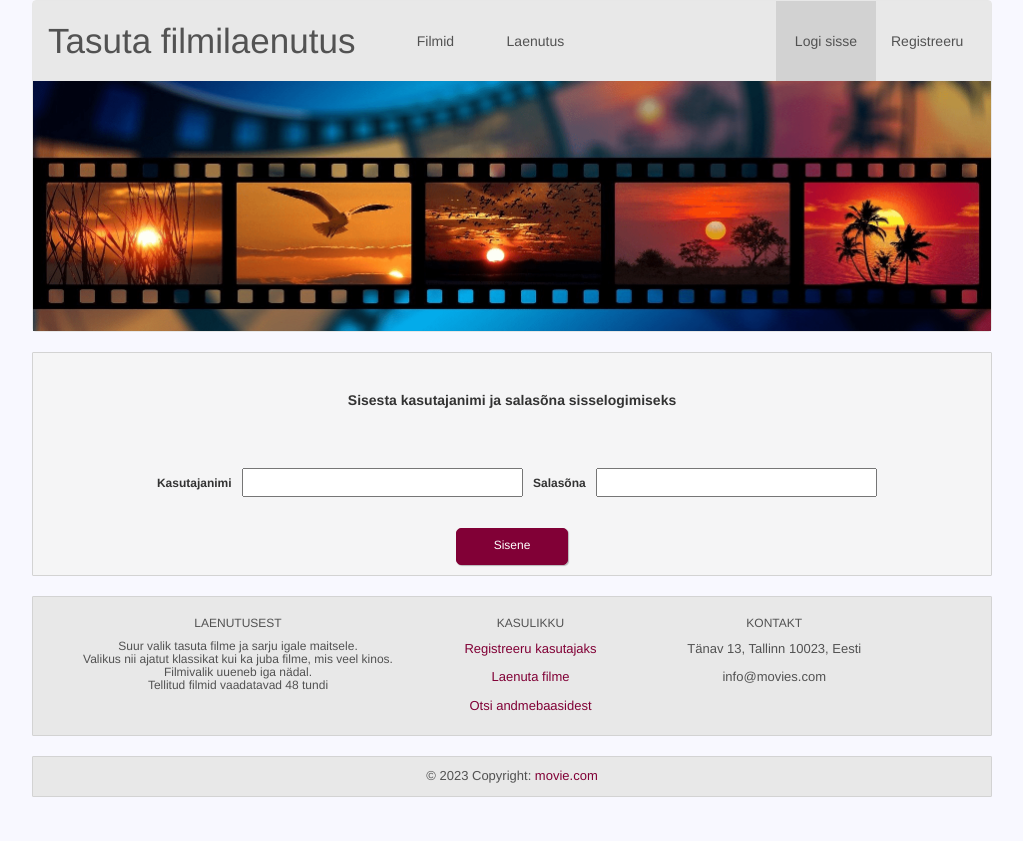
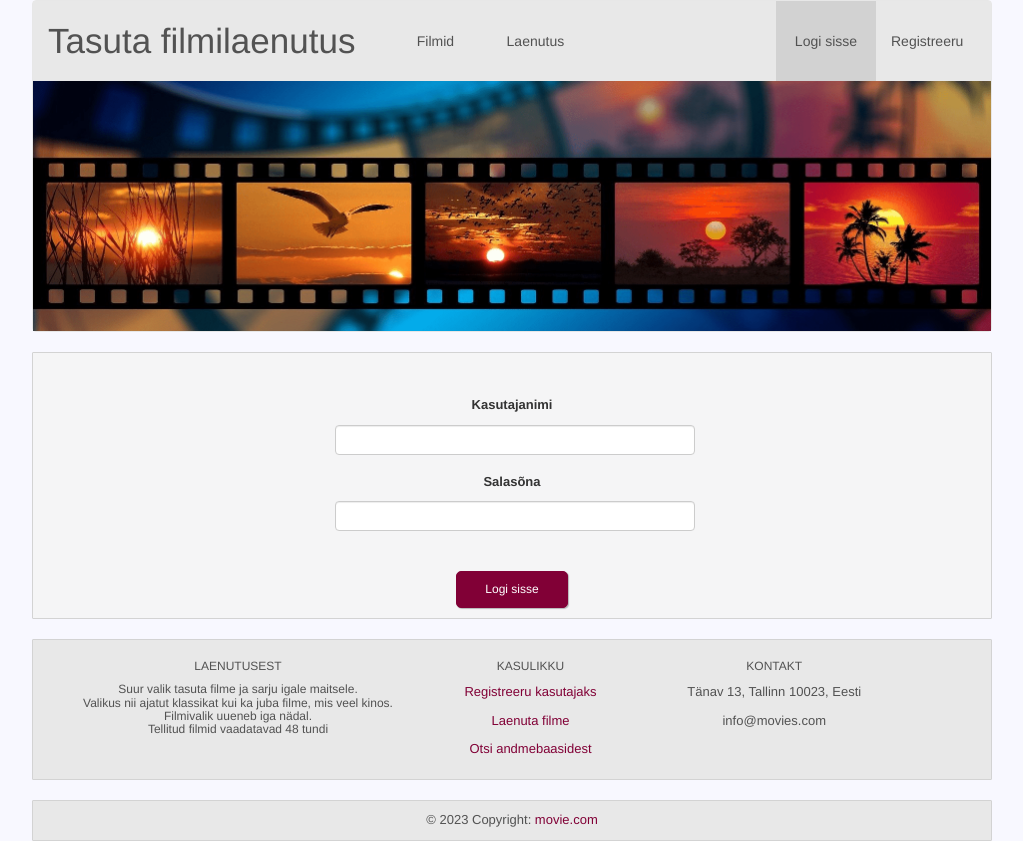
Before and after one commit to kvalge/movies-security-docker-angular, an Angular app: page /login in a window 1280 px wide. Shown: the top 841 px of the page, without its empty margins (128-1151 px from the left). Before the commit the page ends 800 px from the top, so only its background shows below. Built offline with nearby package versions, Linux system fonts and the light colour scheme.

Commit message:
Updated register and login components. Made work register functionality.

```diff
--- a/angular.json
+++ b/angular.json
@@ -26,7 +26,8 @@
               "node_modules/bootstrap/dist/css/bootstrap.min.css",
               "src/styles.css"
             ],
-            "scripts": []
+            "scripts": [
+            ]
           },
           "configurations": {
             "production": {
--- a/package.json
+++ b/package.json
@@ -19,6 +19,8 @@
     "@angular/platform-browser-dynamic": "^14.2.0",
     "@angular/router": "^14.2.0",
     "bootstrap": "^3.4.1",
+    "jspdf": "^2.5.1",
+    "jspdf-autotable": "^3.5.28",
     "rxjs": "~7.5.0",
     "tslib": "^2.3.0",
     "zone.js": "~0.11.4"
@@ -28,6 +30,7 @@
     "@angular/cli": "~14.2.9",
     "@angular/compiler-cli": "^14.2.0",
     "@types/jasmine": "~4.0.0",
+    "@types/jspdf": "^2.0.0",
     "jasmine-core": "~4.3.0",
     "karma": "~6.4.0",
     "karma-chrome-launcher": "~3.1.0",
--- a/src/app/app.module.ts
+++ b/src/app/app.module.ts
@@ -16,7 +16,7 @@ import {MovieService} from "./services/movie.service";
 import { RegisterComponent } from './authentication/register/register.component';
 import { LoginComponent } from './authentication/login/login.component';
 import {AuthService} from "./services/auth.service";
-import {ReactiveFormsModule} from "@angular/forms";
+import {FormsModule, ReactiveFormsModule} from "@angular/forms";
 
 @NgModule({
   declarations: [
@@ -36,7 +36,8 @@ import {ReactiveFormsModule} from "@angular/forms";
         RouterLinkActive,
         AppRoutingModule,
         HttpClientModule,
-    ReactiveFormsModule
+        ReactiveFormsModule,
+        FormsModule
     ],
   providers: [DataStorageService, MovieService, AuthService],
   bootstrap: [AppComponent]
--- a/src/app/authentication/login/login.component.css
+++ b/src/app/authentication/login/login.component.css
@@ -1,31 +1,23 @@
-h5 {
-  margin-top: 30px;
-  margin-bottom: 60px;
-  text-align: center;
-  font-weight: bold;
-}
-
-h6 {
-  margin-bottom: 70px;
-  text-align: center;
-  font-weight: bold;
-}
-
-.input-base {
+.row {
   margin-top: 30px;
   text-align: center;
 }
 
 label {
-  margin-right: 10px;
-  margin-left: 10px;
-  font-size: 12px;
+  font-size: 13px;
+  display: inline-block;
+  text-align: center;
+  width: 100px;
+  margin-bottom: 10px;
 }
 
 input {
-  width: 30%;
+  font-size: 13px;
+  height: 30px;
+  width: 360px;
+  margin-left: 50px;
 }
 
 button {
-  margin-top: 30px;
+  margin-top: 25px;
 }
--- a/src/app/authentication/login/login.component.html
+++ b/src/app/authentication/login/login.component.html
@@ -1,12 +1,39 @@
 <section>
-  <div class="input-base">
-    <h5>Sisesta kasutajanimi ja salasõna sisselogimiseks</h5>
-    <div>
-      <label for="username">Kasutajanimi</label>
-      <input type="text" id="username" name="username">
-      <label for="password">Salasõna</label>
-      <input type="password" id="password" name="password">
+  <div class="row">
+    <div class="col-xs-12 col-md-6 col-md-offset-3">
+      <form #authForm="ngForm" (ngSubmit)="onSubmit(authForm)">
+        <div class="form-group">
+          <label for="username">Kasutajanimi</label>
+          <input
+            type="text"
+            id="username"
+            class="form-control"
+            ngModel
+            name="username"
+            required
+          />
+        </div>
+        <div class="form-group">
+          <label for="password">Salasõna</label>
+          <input
+            type="password"
+            id="password"
+            class="form-control"
+            ngModel
+            name="password"
+            required
+            minlength="4"
+          />
+        </div>
+        <div>
+          <button
+            type="submit"
+            [disabled]="!authForm.valid"
+          >
+            Logi sisse
+          </button>
+        </div>
+      </form>
     </div>
-    <button type="submit" (click)="onLogin()">Sisene</button>
   </div>
 </section>
--- a/src/app/authentication/login/login.component.ts
+++ b/src/app/authentication/login/login.component.ts
@@ -1,4 +1,8 @@
-import { Component, OnInit } from '@angular/core';
+import {Component, OnInit} from '@angular/core';
+import {FormControl, FormGroup, NgForm, Validators} from "@angular/forms";
+import {Router} from "@angular/router";
+
+import {AuthService} from "../../services/auth.service";
 
 @Component({
   selector: 'app-login',
@@ -7,11 +11,15 @@ import { Component, OnInit } from '@angular/core';
 })
 export class LoginComponent implements OnInit {
 
-  constructor() { }
+  constructor(private authService: AuthService, private router: Router) {
+  }
 
   ngOnInit(): void {
   }
 
-  onLogin(){}
-
+  onSubmit(form: NgForm) {
+    this.authService.login(form.value);
+    form.reset();
+    // this.router.navigate(['movies']);
+  }
 }
--- a/src/app/authentication/register/register.component.html
+++ b/src/app/authentication/register/register.component.html
@@ -1,6 +1,6 @@
 <section>
   <div class=row>
-    <h5>Sisesta kasutajanimi ja salasõna lugejaks registreerimiseks</h5>
+    <h5>Sisesta andmed lugejaks registreerimiseks</h5>
     <form [formGroup]="userForm" (ngSubmit)="onRegister()">
       <div class="form-group">
         <label for="name">Nimi</label>
@@ -16,10 +16,9 @@
       </div>
       <div class="form-group">
         <label for="password">Salasõna</label>
-        <input type="password" id="password" placeholder="vähemalt 6 tähemärki pikk" formControlName="password"
-               minlength="6">
+        <input type="password" id="password" placeholder="vähemalt 4 tähemärki pikk" formControlName="password" minlength="6">
       </div>
-      <button type="submit" [disabled]="!userForm.valid">Registreeru</button>
+      <button type="submit">Registreeru</button>
       <h6>Liigu sisselogimise lehele</h6>
     </form>
   </div>
--- a/src/app/authentication/register/register.component.ts
+++ b/src/app/authentication/register/register.component.ts
@@ -19,12 +19,13 @@ export class RegisterComponent implements OnInit {
     this.userForm = new FormGroup({
       name: new FormControl(null, Validators.required),
       username: new FormControl(null, Validators.required),
-      email: new FormControl(null, Validators.required),
+      email: new FormControl(null, [Validators.required, Validators.email]),
       password: new FormControl(null, Validators.required),
     });
   }
 
   onRegister() {
+    console.log(this.userForm.value);
     this.authService.register(this.userForm.value);
     this.userForm.reset();
     this.router.navigate(['login']);
--- a/src/app/pages/movies/movie-list/movie-list.component.html
+++ b/src/app/pages/movies/movie-list/movie-list.component.html
@@ -14,7 +14,7 @@
           </th>
         </tr>
         </thead>
-        <tbody>
+        <tbody id="content" >
         <tr *ngFor="let movie of movies; let i = index">
           <th>{{i + 1}}</th>
           <td>{{movie.name}}</td>
--- a/src/app/pages/movies/movie-list/movie-list.component.ts
+++ b/src/app/pages/movies/movie-list/movie-list.component.ts
@@ -1,9 +1,10 @@
-import {Component, OnInit} from '@angular/core';
+import {Component, ElementRef, OnInit, ViewChild} from '@angular/core';
 
 import {MovieModel} from "../movie.model";
 import {MovieService} from "../../../services/movie.service";
 import {DataStorageService} from "../../../services/data-storage.service";
 
+declare let jsPDF;
 @Component({
   selector: 'app-movie-list',
   templateUrl: './movie-list.component.html',
@@ -14,7 +15,8 @@ export class MovieListComponent implements OnInit {
   movies: MovieModel[];
   headers = ['#', 'Pealkiri', 'Kirjeldus', 'Kategooria']
   showHeader: boolean = false;
-  onClose: boolean = false;
+  @ViewChild('content', {static: false}) el!: ElementRef;
+
 
   constructor(private movieService: MovieService, private dataStorageService: DataStorageService) {
   }
--- a/src/app/services/auth.service.ts
+++ b/src/app/services/auth.service.ts
@@ -2,6 +2,7 @@ import {HttpClient} from "@angular/common/http";
 import {Injectable} from "@angular/core";
 
 import {RegisterModel} from "../authentication/register.model";
+import {LoginModel} from "../authentication/login/login.model";
 
 @Injectable({providedIn: 'root'})
 export class AuthService {
@@ -13,4 +14,9 @@ export class AuthService {
     this.http.post('http://localhost:8080/register', registerModel)
       .subscribe();
   }
+
+  login(loginModel: LoginModel) {
+    return this.http.post<LoginModel>('http://localhost:8080/login', loginModel)
+      .subscribe();
+  }
 }
```
Also changed, not shown: src/app/authentication/login/login.model.ts (added, +10 -0 lines), 1 other file (tests, documents, lock files or other folders). Lines whose indentation alone changed are shown as unchanged.
